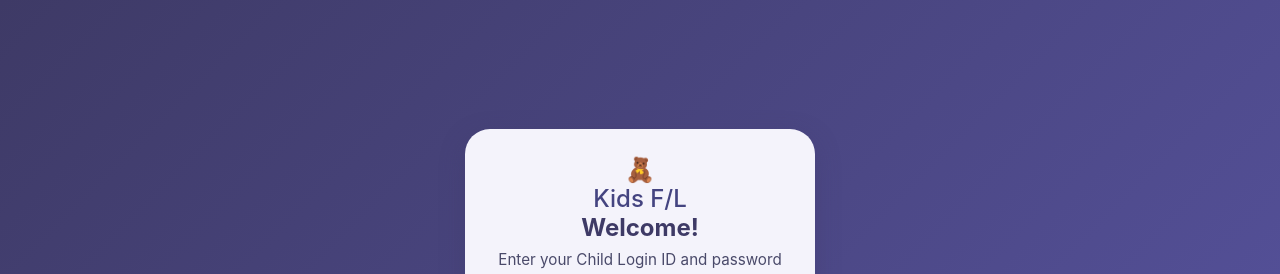
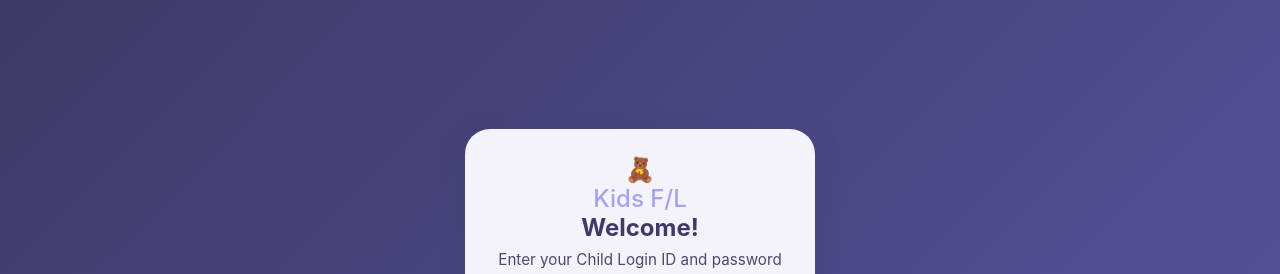
Before and after one commit to 1981master/Practice-React-Front-End, a React (Create React App) app: page / in a window 1280 px wide. Shown: the top 274 px of the page. Built offline with nearby package versions, Linux system fonts and the light colour scheme.

Commit message:
add more on color

```diff
--- a/src/components/kids/AddKid.jsx
+++ b/src/components/kids/AddKid.jsx
@@ -51,7 +51,6 @@ export default function AddKid() {
     return (
         <div className="login-page">
             <div className="login-box">
-                <div className="logo">🧸</div>
                 <h2>Add Your Child</h2>
                 <p>Let’s set up a learning profile</p>
 
--- a/src/styles/dashboard.css
+++ b/src/styles/dashboard.css
@@ -36,7 +36,7 @@
 /* Welcome Message */
 .dashboard-box h2 {
     margin-bottom: 1.5rem;
-    color: #3e3a66;
+    color: #706d96;
     font-size: 2rem;
     font-weight: bold;
     text-align: center;
@@ -44,7 +44,7 @@
 
 /* Add Kid Section */
 .add-kid-section {
-    background-color: #3e3a66;
+    background-color: #9553e0;
     padding: 1rem;
     margin-top: 1.5rem;
     border-radius: 15px;
--- a/src/styles/style.css
+++ b/src/styles/style.css
@@ -78,7 +78,7 @@
 .logo {
     font-size: 1.5em;
     font-weight: 500;
-    color: #444480;
+    color: #a4a4ec;
 }
 
 .nav-links {
```
